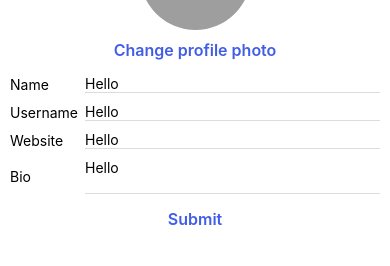
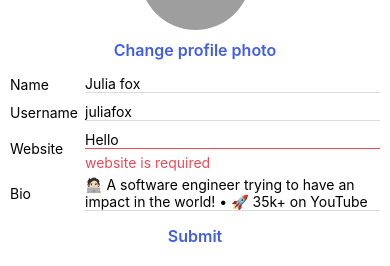
Before and after one commit to ahmedalani/instaLike, a React Native app: screen / in a window 390 px wide. Both pictures are taken after a click on the element "Submit". Shown: the part 121-387 px from the top of the page. Built offline with nearby package versions, Linux system fonts and the light colour scheme; grey boxes are pictures that could not be loaded.

Commit message:
type check fixed, form error handle and improvments

```diff
--- a/src/screens/EditProfileScreen/EditProfileScreen.tsx
+++ b/src/screens/EditProfileScreen/EditProfileScreen.tsx
@@ -8,42 +8,85 @@ import fonts from '../../theme/fonts';
 
 import {IUser} from '../../types/models';
 
+const URL_REGEX = /https?:\/\/(www\.)?[-a-zA-Z0-9@:%._\+~#=]{1,256}\.[a-zA-Z0-9()]{1,6}\b([-a-zA-Z0-9()@:%_\+.~#?&//=]*)/;
+
 type IEditableUserField = 'name' | 'username' | 'website' | 'bio';
 type IEditableUser = Pick<IUser, IEditableUserField>;
 interface ICustomInput {
   label: string;
   name: IEditableUserField;
   control: Control<IEditableUser, object>;
+  rules?: object;
   multiline?: boolean;
 }
-const CustomInput = ({label, multiline = false, control, name}: ICustomInput) => (
+const CustomInput = ({label, multiline = false, control, name, rules = {}}: ICustomInput) => (
   <Controller
     control={control}
     name={name}
-    render={({field: {onChange, value, onBlur}}) => (
-      <View style={styles.inputContainer}>
-        <Text style={styles.label}>{label}</Text>
-        <TextInput placeholder="Hello" style={styles.input} multiline={multiline} value={value} onChangeText={onChange} onBlur={onBlur} />
-      </View>
-    )}
+    rules={rules}
+    render={({field: {onChange, value, onBlur}, fieldState: {error}}) => {
+      return (
+        <View style={styles.inputContainer}>
+          <Text style={styles.label}>{label}</Text>
+          <View style={{flex: 1}}>
+            <TextInput
+              placeholder="Hello"
+              style={[styles.input, {borderColor: error ? colors.error : colors.border}]}
+              multiline={multiline}
+              value={value}
+              onChangeText={onChange}
+              onBlur={onBlur}
+            />
+            {error && <Text style={{color: colors.error}}>{error.message || 'Error'}</Text>}
+          </View>
+        </View>
+      );
+    }}
   />
 );
 
 const EditProfileScreen = () => {
-  const {control, handleSubmit} = useForm<IEditableUser>();
+  const {
+    control,
+    handleSubmit,
+    formState: {errors},
+  } = useForm<IEditableUser>({
+    defaultValues: {
+      name: user.name,
+      username: user.username,
+      bio: user.bio,
+    },
+  });
 
   const onSubmit = (data: IEditableUser) => {
     console.log('submit!', data);
   };
+  console.log('useForm hook errors: ', errors);
   return (
     <View style={styles.page}>
       <Image source={{uri: user.image}} style={styles.avatar} />
       <Text style={styles.textButton}>Change profile photo</Text>
       {/* form */}
-      <CustomInput label="Name" name="name" control={control} />
-      <CustomInput label="Username" name="username" control={control} />
-      <CustomInput label="Website" name="website" control={control} />
-      <CustomInput label="Bio" name="bio" control={control} multiline />
+      <CustomInput label="Name" name="name" control={control} rules={{required: 'name is required'}} />
+      <CustomInput
+        label="Username"
+        name="username"
+        control={control}
+        rules={{required: 'username is required', minLength: {value: 3, message: 'username too short'}}}
+      />
+      <CustomInput
+        label="Website"
+        name="website"
+        control={control}
+        rules={{required: 'website is required', pattern: {value: URL_REGEX, message: 'invalid URL'}}}
+      />
+      <CustomInput
+        label="Bio"
+        name="bio"
+        control={control}
+        rules={{required: 'bio is required', maxLength: {value: 200, message: 'bio too long. can not exceed 50 charachers'}}}
+        multiline
+      />
 
       <Text style={styles.textButton} onPress={handleSubmit(onSubmit)}>
         Submit
@@ -76,7 +119,6 @@ const styles = StyleSheet.create({
     width: 75,
   },
   input: {
-    flex: 1,
     borderColor: colors.border,
     borderBottomWidth: 1,
     marginVertical: 5,
--- a/src/theme/colors.ts
+++ b/src/theme/colors.ts
@@ -4,6 +4,8 @@ const colors = {
   accent: '#ED4956',
 
   border: '#dcdcdc',
+
+  error: '#ED4956',
 
   white: '#fff',
   black: '#000',
--- a/src/types/models.ts
+++ b/src/types/models.ts
@@ -15,7 +15,7 @@ export interface IUser {
   id: string;
   username: string;
   image?: string;
-  name: string;
+  name?: string;
   bio?: string;
   posts?: IPost[];
   website?: string;
```
Also changed, not shown: src/components/FeedPost/FeedPost.tsx (+4 -4 lines).
